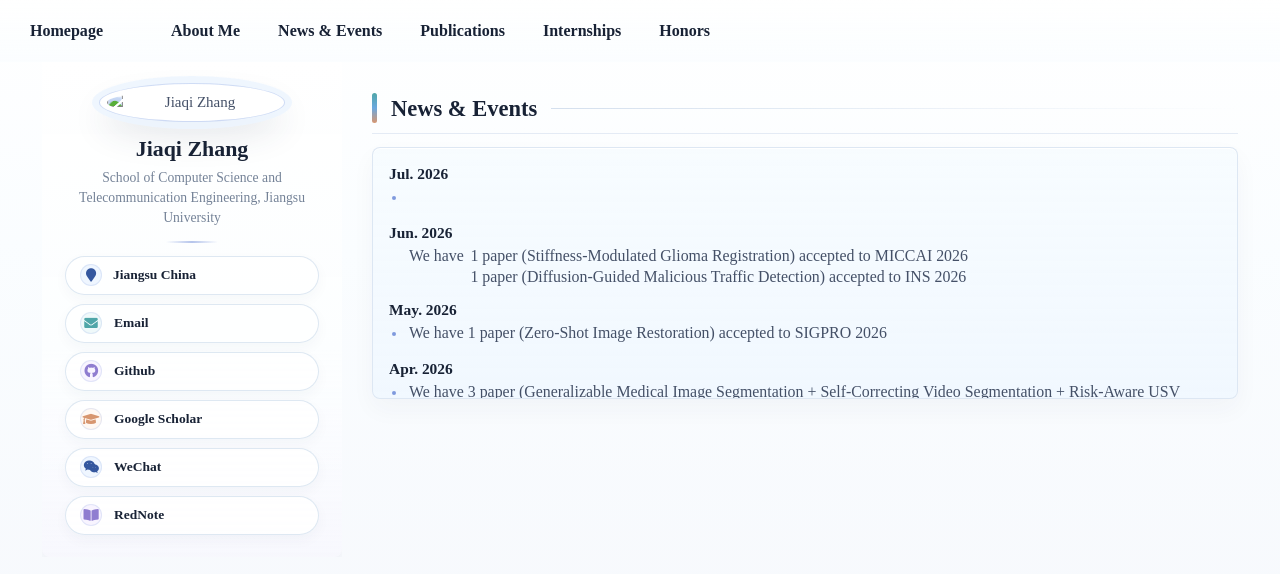
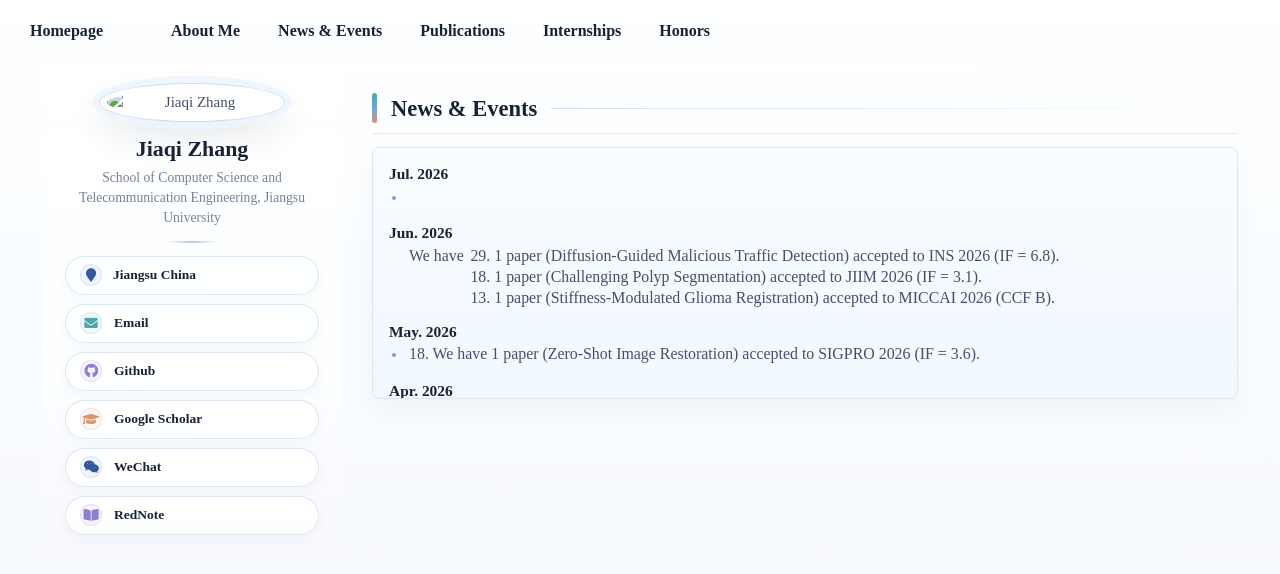
Before and after one commit to JiaqiZhang-Sengoku/JiaqiZhang-Sengoku.github.io, a Jekyll site: the page built from _pages/includes/new.md, in a window 1280 px wide. Shown: the top 574 px of the page. Built offline with Jekyll 4.4.1, drawn with Linux system fonts in a browser that asks for light colours; our own code applies the rules of GitHub Pages for plain Markdown files.

Commit message:
20260707

```diff
--- a/_pages/includes/new.md
+++ b/_pages/includes/new.md
@@ -15,28 +15,30 @@
     <ul class="update-list">
       <li class="update-list__aligned">
         <span>We have</span>
-        <span>1 paper (Stiffness-Modulated Glioma Registration) accepted to MICCAI 2026</span>
+        <span>29. 1 paper (Diffusion-Guided Malicious Traffic Detection) accepted to INS 2026 (IF = 6.8).</span>
         <span aria-hidden="true"></span>
-        <span>1 paper (Diffusion-Guided Malicious Traffic Detection) accepted to INS 2026</span>
+        <span>18. 1 paper (Challenging Polyp Segmentation) accepted to JIIM 2026 (IF = 3.1).</span>
+        <span aria-hidden="true"></span>
+        <span>13. 1 paper (Stiffness-Modulated Glioma Registration) accepted to MICCAI 2026 (CCF B).</span>
       </li>
     </ul>
   </div>
   <div class="update-card">
     <h3 class="update-date">May. 2026</h3>
     <ul class="update-list">
-      <li>We have 1 paper (Zero-Shot Image Restoration) accepted to SIGPRO 2026</li>
+      <li>18. We have 1 paper (Zero-Shot Image Restoration) accepted to SIGPRO 2026 (IF = 3.6).</li>
     </ul>
   </div>
   <div class="update-card">
     <h3 class="update-date">Apr. 2026</h3>
     <ul class="update-list">
-      <li>We have 3 paper (Generalizable Medical Image Segmentation + Self-Correcting Video Segmentation + Risk-Aware USV Navigation) accepted to ICIC 2026</li>
+      <li>27. We have 3 papers (Generalizable Medical Image Segmentation + Self-Correcting Video Segmentation + Risk-Aware USV Navigation) accepted to ICIC 2026 Oral (CCF C).</li>
     </ul>
   </div>
   <div class="update-card">
     <h3 class="update-date">Feb. 2026</h3>
     <ul class="update-list">
-      <li>We have 1 paper (Parameterized Image Restoration) accepted to KBS 2026.</li>
+      <li>5. We have 1 paper (Parameterized Image Restoration) accepted to KBS 2026 (IF = 7.6).</li>
     </ul>
   </div>
 </div>
```
